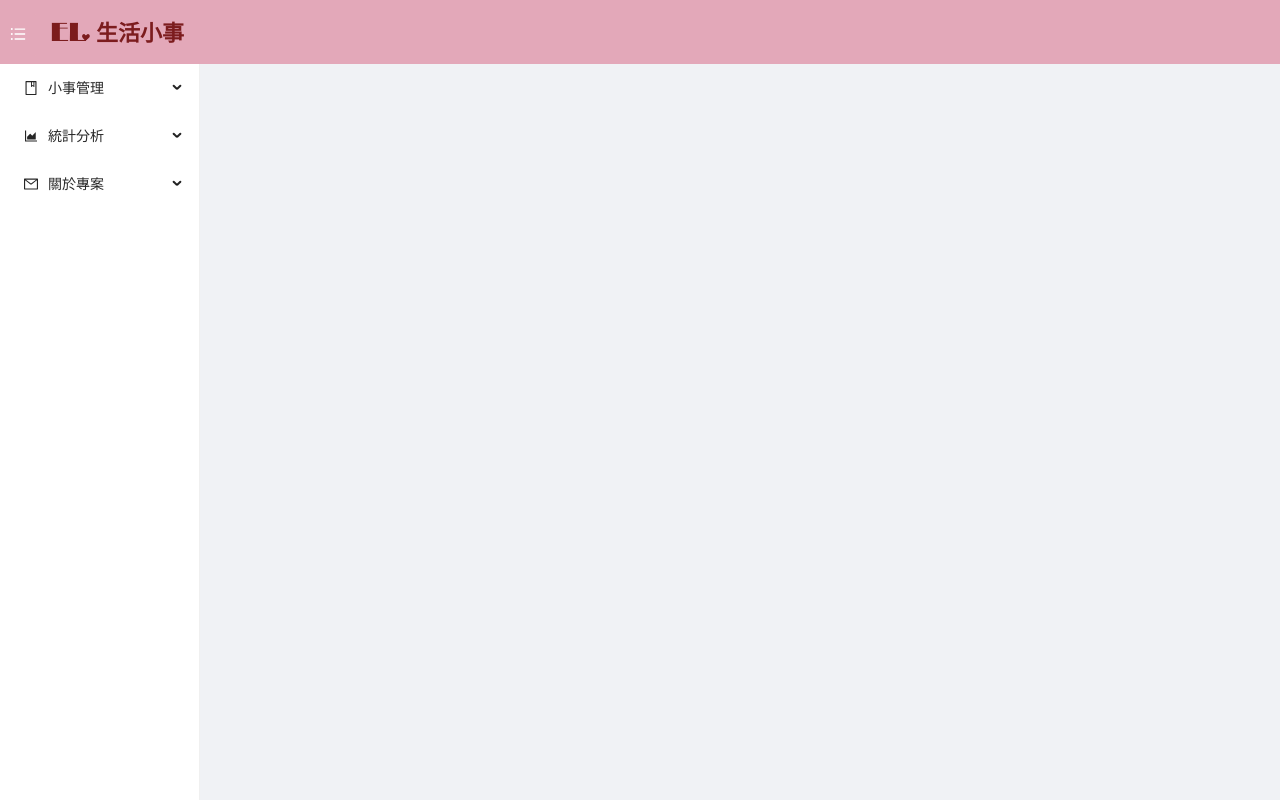
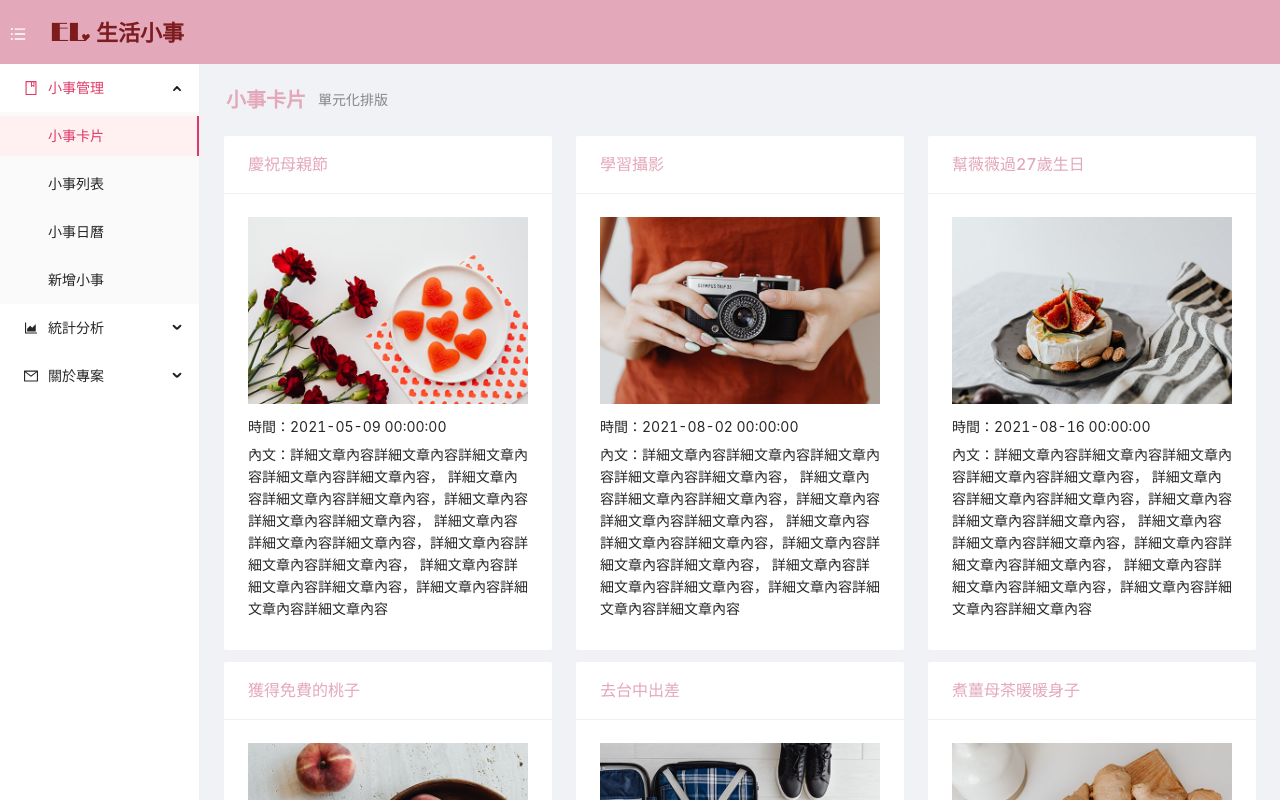
Before and after one commit to AbbyAbby33/life-essay, a React (Create React App) app: page /essay-manage/random-essay in a window 1280 px wide. Built offline with nearby package versions, Linux system fonts and the light colour scheme.

Commit message:
feat: 1.優化menu UI 2.調整路由：改path、移除嚴格匹配、加入Switch

```diff
--- a/src/App.js
+++ b/src/App.js
@@ -1,7 +1,8 @@
 import React, { Component } from 'react';
 import './App.less';
 import { BookOutlined, AreaChartOutlined, MailOutlined } from '@ant-design/icons';
-import { Route, Link, Redirect } from "react-router-dom";
+import { Route, NavLink, Switch, Redirect } from "react-router-dom";
+import { createBrowserHistory } from 'history'
 
 // 頁面
 import CreateEssay from './pages/EssayMange/CreateEssay';
@@ -19,15 +20,51 @@ const { SubMenu } = Menu;
 
 export default class App extends Component {
 
-    stats = {
-        menuHighlight: '1'
+    state = {
+        openKeys: '',
+        selectedKeys: '',
+        history: createBrowserHistory()
     }
 
-    /** 選單被按 */
+    /** 二級選單被按 */
     menuItemClick = (event) => {
         // console.log('event', event);
         // console.log('window.location', window.location);
-        this.setState({ menuHighlight: event.key });
+        this.setState({
+            openKeys: event.key.split('/')[1],
+            selectedKeys: event.key
+        });
+    }
+
+    /** 一級選單被按 */
+    subMenuItemClick = (event) => {
+        // console.log('this.state', this.state);
+        // console.log('event', event);
+        this.setState({
+            openKeys: event.key,
+        });
+    }
+
+    componentDidMount() {
+        const { history } = this.state;
+        // console.log(history);
+        // 處理刷新時menu UI
+        this.setState({
+            openKeys: history.location.pathname.split('/')[1],
+            selectedKeys: history.location.pathname
+        });
+
+        history.listen(location => {
+            // 監聽直接按瀏覽器上一頁下一頁事件處理menu UI
+            // console.log(location.pathname);
+            const { pathname } = location;
+            if (pathname) {
+                this.setState({
+                    openKeys: pathname.split('/')[1],
+                    selectedKeys: pathname
+                });
+            }
+        })
     }
 
     render() {
@@ -44,59 +81,76 @@ export default class App extends Component {
                 <Content>
                     <Layout className="site-layout-background">
                         <Sider collapsible={true} collapsedWidth={0} breakpoint="lg">
-                            {/* <Menu className="le-menu" mode="inline" selectedKeys={[this.state?.menuHighlight]} onClick={(event) => this.menuItemClick(event)}> */}
                             <Menu
                                 className="le-menu" mode="inline"
-                                selectedKeys={[window.location.pathname]}
+                                // defaultOpenKeys={[window.location.pathname.split('/')[1]]}
+                                // defaultSelectedKeys={[window.location.pathname]}
+                                openKeys={[this.state.openKeys]}
+                                selectedKeys={[this.state.selectedKeys]}
                                 onClick={(event) => this.menuItemClick(event)}
                             >
-                                {/* <Menu className="le-menu" mode="inline"> */}
-                                <SubMenu key="sub1" icon={<BookOutlined />} title="小事管理">
-                                    <Menu.Item key="/random-essay">
+                                <SubMenu
+                                    key="essay-manage"
+                                    icon={<BookOutlined />}
+                                    title="小事管理"
+                                    onTitleClick={(event) => { this.subMenuItemClick(event) }}
+                                >
+                                    <Menu.Item key="/essay-manage/random-essay">
                                         <span>小事卡片</span>
-                                        <Link to="/random-essay" />
+                                        <NavLink to="/essay-manage/random-essay" />
                                     </Menu.Item>
-                                    <Menu.Item key="/essay-list">
+                                    <Menu.Item key="/essay-manage/essay-list">
                                         <span>小事列表</span>
-                                        <Link to="/essay-list" />
+                                        <NavLink to="/essay-manage/essay-list" />
                                     </Menu.Item>
-                                    <Menu.Item key="/essay-calendar">
+                                    <Menu.Item key="/essay-manage/essay-calendar">
                                         <span>小事日曆</span>
-                                        <Link to="/essay-calendar" />
+                                        <NavLink to="/essay-manage/essay-calendar" />
                                     </Menu.Item>
-                                    <Menu.Item key="/create-esssay">
+                                    <Menu.Item key="/essay-manage/create-esssay">
                                         <span>新增小事</span>
-                                        <Link to="/create-esssay" />
+                                        <NavLink to="/essay-manage/create-esssay" />
                                     </Menu.Item>
                                 </SubMenu>
-                                <SubMenu key="sub2" icon={<AreaChartOutlined />} title="統計分析">
-                                    <Menu.Item key="/statistics-analysis">
+                                <SubMenu
+                                    key="essay-statistics"
+                                    icon={<AreaChartOutlined />}
+                                    title="統計分析"
+                                    onTitleClick={(event) => { this.subMenuItemClick(event) }}
+                                >
+                                    <Menu.Item key="/essay-statistics/statistics-analysis">
                                         <span>小事統計</span>
-                                        <Link to="/statistics-analysis" />
+                                        <NavLink to="/essay-statistics/statistics-analysis" />
                                     </Menu.Item>
                                 </SubMenu>
-                                <SubMenu key="sub3" icon={<MailOutlined />} title="關於專案">
-                                    <Menu.Item key="/technical-resources">
+                                <SubMenu
+                                    key="about-project"
+                                    icon={<MailOutlined />}
+                                    title="關於專案"
+                                    onTitleClick={(event) => { this.subMenuItemClick(event) }}
+                                >
+                                    <Menu.Item key="/about-project/technical-resources">
                                         <span>技術資源</span>
-                                        <Link to="/technical-resources" />
+                                        <NavLink to="/about-project/technical-resources" />
                                     </Menu.Item>
-                                    <Menu.Item key="/contact-developer">
+                                    <Menu.Item key="/about-project/contact-developer">
                                         <span>聯絡開發者</span>
-                                        <Link to="/contact-developer" />
+                                        <NavLink to="/about-project/contact-developer" />
                                     </Menu.Item>
                                 </SubMenu>
                             </Menu>
                         </Sider>
                         <Content className="le-main-content">
-                            <Route exact path="/create-esssay" component={CreateEssay} />
-                            <Route exact path="/essay-list" component={EssayList} />
-                            <Route exact path="/essay-calendar" component={EssayCalendar} />
-                            <Route exact path="/random-essay" component={RandomEssay} />
-                            <Route exact path="/statistics-analysis" component={StatisticsAnalysis} />
-                            <Route exact path="/technical-resources" component={TechnicalResources} />
-                            <Route exact path="/contact-developer" component={ContactDeveloper} />
-                            {/* <Redirect from="/" to="/random-essay" /> */}
-                            {/* <Redirect to="/create-esssay" /> */}
+                            <Switch>
+                                <Route path="/essay-manage/create-esssay" component={CreateEssay} />
+                                <Route path="/essay-manage/essay-list" component={EssayList} />
+                                <Route path="/essay-manage/essay-calendar" component={EssayCalendar} />
+                                <Route path="/essay-manage/random-essay" component={RandomEssay} />
+                                <Route path="/essay-statistics/statistics-analysis" component={StatisticsAnalysis} />
+                                <Route path="/about-project/technical-resources" component={TechnicalResources} />
+                                <Route path="/about-project/contact-developer" component={ContactDeveloper} />
+                                <Redirect to="/essay-manage/random-essay" />
+                            </Switch>
                         </Content>
                     </Layout>
                 </Content>
--- a/src/pages/EssayMange/EssayList/index.js
+++ b/src/pages/EssayMange/EssayList/index.js
@@ -71,6 +71,8 @@ export default class EssayList extends Component {
     }
 
     render() {
+        // console.log('EssayList', this.props);
+
         return (
             <div>
                 <PageHeader
```
Also changed, not shown: src/index.js (+4 -10 lines).
